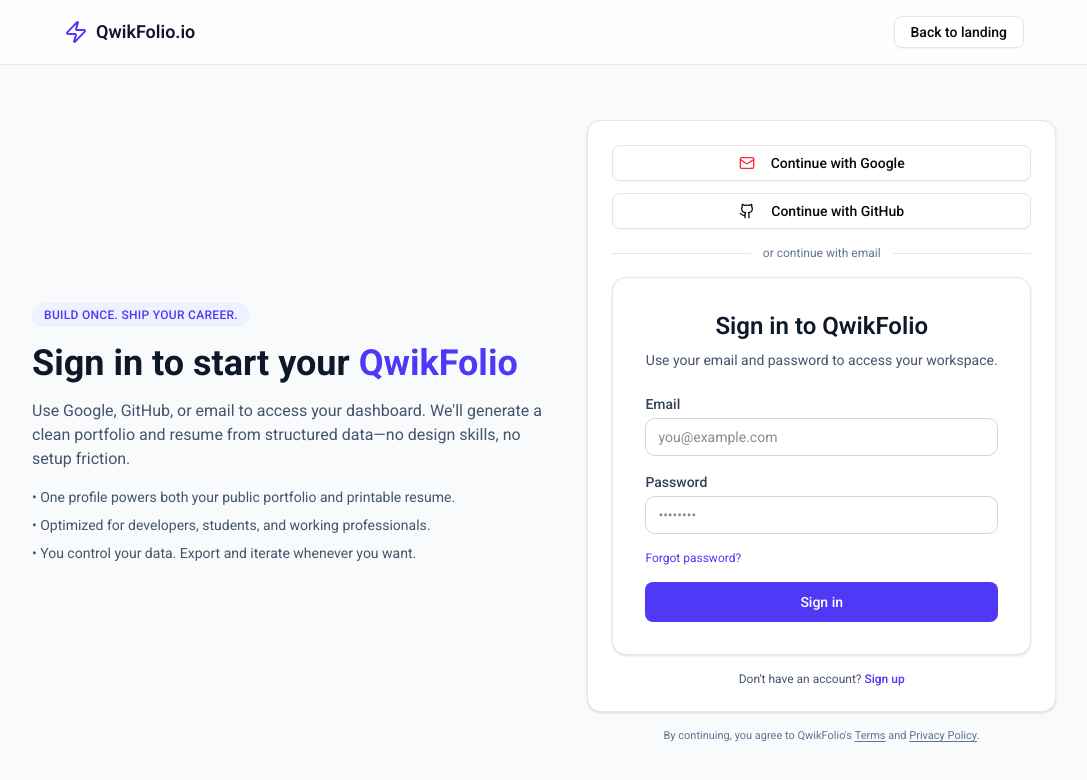
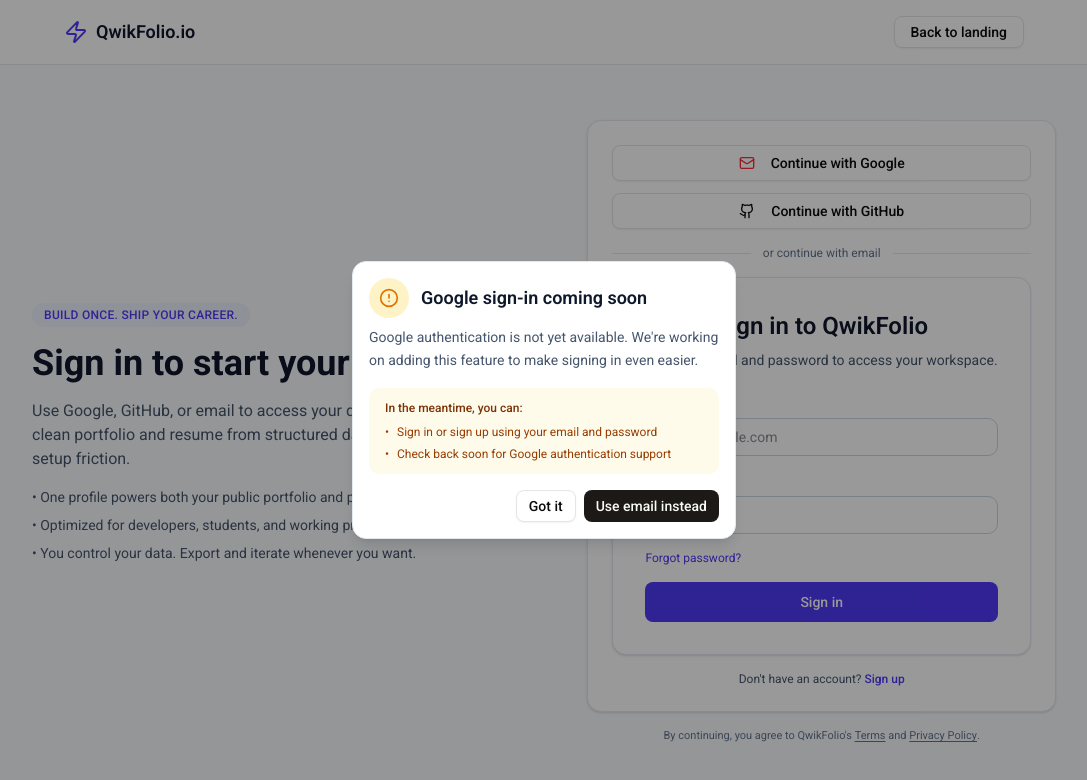
Before and after one commit to jeyeldotgit/qwikfolio.io, a React (Vite) app: page /auth in a window 1280 px wide. Both pictures are taken after a click on the button "Continue with Google". Shown: the top 780 px of the page, without its empty margins (96-1183 px from the left). Built offline with nearby package versions, Linux system fonts and the light colour scheme.

Commit message:
feat(modals): Added modals for features that aren't available yet

```diff
--- a/src/components/AuthForm.tsx
+++ b/src/components/AuthForm.tsx
@@ -1,3 +1,4 @@
+import { useState } from "react";
 import { useAuthForm } from "@/hooks/useAuthForm";
 import type { SignInFormValues, SignUpFormValues } from "@/schemas/auth";
 import { Button } from "@/components/ui/button";
@@ -6,6 +7,14 @@
   signUpWithEmail,
 } from "@/services/auth/supabase-auth";
 import { useToast } from "@/hooks/useToast";
+import {
+  Dialog,
+  DialogHeader,
+  DialogTitle,
+  DialogDescription,
+  DialogFooter,
+} from "@/components/ui/dialog";
+import { Mail, CheckCircle2 } from "lucide-react";
 
 type AuthMode = "signIn" | "signUp";
 
@@ -15,6 +24,7 @@
   submitLabel?: string;
   mode?: AuthMode;
   onAuthSuccess?: (user: { id: string } | null) => void;
+  onSwitchToSignIn?: () => void;
 };
 
 export const AuthForm = ({
@@ -23,10 +33,13 @@
   submitLabel = "Continue",
   mode = "signIn",
   onAuthSuccess,
+  onSwitchToSignIn,
 }: AuthFormProps) => {
   const { values, errors, isSubmitting, handleChange, handleSubmit } =
     useAuthForm(mode);
   const { toast } = useToast();
+  const [isEmailConfirmationModalOpen, setIsEmailConfirmationModalOpen] =
+    useState(false);
 
   const onValid = (formValues: SignInFormValues | SignUpFormValues) => {
     const action = mode === "signUp" ? signUpWithEmail : signInWithEmail;
@@ -48,17 +61,20 @@
         return;
       }
 
-      toast({
-        variant: "success",
-        title: mode === "signUp" ? "Account created!" : "Welcome back!",
-        description:
-          mode === "signUp"
-            ? "Your account has been created successfully."
-            : "You've been signed in successfully.",
-      });
+      if (mode === "signUp") {
+        // Show email confirmation modal for signup
+        setIsEmailConfirmationModalOpen(true);
+      } else {
+        // Show toast for signin success
+        toast({
+          variant: "success",
+          title: "Welcome back!",
+          description: "You've been signed in successfully.",
+        });
 
-      if (onAuthSuccess) {
-        onAuthSuccess(result?.user ?? null);
+        if (onAuthSuccess) {
+          onAuthSuccess(result?.user ?? null);
+        }
       }
     });
   };
@@ -171,6 +187,78 @@
           {isSubmitting ? "Submitting..." : submitLabel}
         </Button>
       </form>
+
+      {/* Email Confirmation Modal */}
+      <Dialog
+        open={isEmailConfirmationModalOpen}
+        onOpenChange={setIsEmailConfirmationModalOpen}
+      >
+        <DialogHeader>
+          <div className="flex items-center gap-3 mb-2">
+            <div className="flex h-10 w-10 items-center justify-center rounded-full bg-indigo-100 dark:bg-indigo-900/30">
+              <Mail className="h-5 w-5 text-indigo-600 dark:text-indigo-400" />
+            </div>
+            <DialogTitle className="text-lg">Check your email</DialogTitle>
+          </div>
+          <DialogDescription className="text-sm leading-relaxed">
+            We've sent a confirmation email to{" "}
+            <span className="font-medium text-slate-900 dark:text-white">
+              {values.email}
+            </span>
+            . Please check your inbox and click the confirmation link to verify
+            your account.
+          </DialogDescription>
+        </DialogHeader>
+
+        <div className="mt-4 space-y-3 rounded-lg bg-indigo-50 dark:bg-indigo-950/30 px-4 py-3">
+          <div className="flex items-start gap-2">
+            <CheckCircle2 className="mt-0.5 h-4 w-4 shrink-0 text-indigo-600 dark:text-indigo-400" />
+            <p className="text-xs text-indigo-900 dark:text-indigo-200">
+              <span className="font-medium">Step 1:</span> Check your email
+              inbox (and spam folder if needed)
+            </p>
+          </div>
+          <div className="flex items-start gap-2">
+            <CheckCircle2 className="mt-0.5 h-4 w-4 shrink-0 text-indigo-600 dark:text-indigo-400" />
+            <p className="text-xs text-indigo-900 dark:text-indigo-200">
+              <span className="font-medium">Step 2:</span> Click the
+              confirmation link in the email
+            </p>
+          </div>
+          <div className="flex items-start gap-2">
+            <CheckCircle2 className="mt-0.5 h-4 w-4 shrink-0 text-indigo-600 dark:text-indigo-400" />
+            <p className="text-xs text-indigo-900 dark:text-indigo-200">
+              <span className="font-medium">Step 3:</span> Return here and sign
+              in with your credentials
+            </p>
+          </div>
+        </div>
+
+        <DialogFooter>
+          <Button
+            type="button"
+            variant="outline"
+            size="sm"
+            onClick={() => {
+              setIsEmailConfirmationModalOpen(false);
+            }}
+          >
+            Got it
+          </Button>
+          {onSwitchToSignIn && (
+            <Button
+              type="button"
+              size="sm"
+              onClick={() => {
+                setIsEmailConfirmationModalOpen(false);
+                onSwitchToSignIn();
+              }}
+            >
+              Sign in now
+            </Button>
+          )}
+        </DialogFooter>
+      </Dialog>
     </div>
   );
 };
--- a/src/pages/AuthPage.tsx
+++ b/src/pages/AuthPage.tsx
@@ -1,17 +1,34 @@
 import { useState } from "react";
 import { Button } from "@/components/ui/button";
 import { AuthForm } from "@/components/AuthForm";
-import { Github, Mail, Zap } from "lucide-react";
+import { Github, Mail, Zap, AlertCircle } from "lucide-react";
 import { useNavigate } from "react-router-dom";
 import { getProfile } from "@/services/profile/profileService";
+import {
+  Dialog,
+  DialogHeader,
+  DialogTitle,
+  DialogDescription,
+  DialogFooter,
+} from "@/components/ui/dialog";
 
 const AuthPage = () => {
   const navigate = useNavigate();
   const [mode, setMode] = useState<"signIn" | "signUp">("signIn");
+  const [isSocialAuthModalOpen, setIsSocialAuthModalOpen] = useState(false);
+  const [socialAuthProvider, setSocialAuthProvider] = useState<
+    "Google" | "GitHub" | null
+  >(null);
 
-  const handleGoogleSignIn = () => {};
+  const handleGoogleSignIn = () => {
+    setSocialAuthProvider("Google");
+    setIsSocialAuthModalOpen(true);
+  };
 
-  const handleGithubSignIn = () => {};
+  const handleGithubSignIn = () => {
+    setSocialAuthProvider("GitHub");
+    setIsSocialAuthModalOpen(true);
+  };
 
   const handleGoHome = () => {
     navigate("/");
@@ -132,6 +149,7 @@
                     navigate("/onboarding");
                   }
                 }}
+                onSwitchToSignIn={() => setMode("signIn")}
               />
 
               <div className="mt-4 text-center">
@@ -174,6 +192,76 @@
           </div>
         </div>
       </main>
+
+      {/* Social Auth Not Available Modal */}
+      <Dialog
+        open={isSocialAuthModalOpen}
+        onOpenChange={setIsSocialAuthModalOpen}
+      >
+        <DialogHeader>
+          <div className="flex items-center gap-3 mb-2">
+            <div className="flex h-10 w-10 items-center justify-center rounded-full bg-amber-100 dark:bg-amber-900/30">
+              <AlertCircle className="h-5 w-5 text-amber-600 dark:text-amber-400" />
+            </div>
+            <DialogTitle className="text-lg">
+              {socialAuthProvider} sign-in coming soon
+            </DialogTitle>
+          </div>
+          <DialogDescription className="text-sm leading-relaxed">
+            {socialAuthProvider} authentication is not yet available. We're
+            working on adding this feature to make signing in even easier.
+          </DialogDescription>
+        </DialogHeader>
+
+        <div className="mt-4 space-y-2 rounded-lg bg-amber-50 dark:bg-amber-950/30 px-4 py-3">
+          <p className="text-xs font-medium text-amber-900 dark:text-amber-200">
+            In the meantime, you can:
+          </p>
+          <div className="space-y-1.5">
+            <div className="flex items-start gap-2">
+              <span className="text-xs text-amber-800 dark:text-amber-300">
+                •
+              </span>
+              <p className="text-xs text-amber-800 dark:text-amber-300">
+                Sign in or sign up using your email and password
+              </p>
+            </div>
+            <div className="flex items-start gap-2">
+              <span className="text-xs text-amber-800 dark:text-amber-300">
+                •
+              </span>
+              <p className="text-xs text-amber-800 dark:text-amber-300">
+                Check back soon for {socialAuthProvider} authentication support
+              </p>
+            </div>
+          </div>
+        </div>
+
+        <DialogFooter>
+          <Button
+            type="button"
+            variant="outline"
+            size="sm"
+            onClick={() => setIsSocialAuthModalOpen(false)}
+          >
+            Got it
+          </Button>
+          <Button
+            type="button"
+            size="sm"
+            onClick={() => {
+              setIsSocialAuthModalOpen(false);
+              // Focus on email form or switch to email sign-in
+              const emailInput = document.getElementById("email");
+              if (emailInput) {
+                emailInput.focus();
+              }
+            }}
+          >
+            Use email instead
+          </Button>
+        </DialogFooter>
+      </Dialog>
     </div>
   );
 };
```
